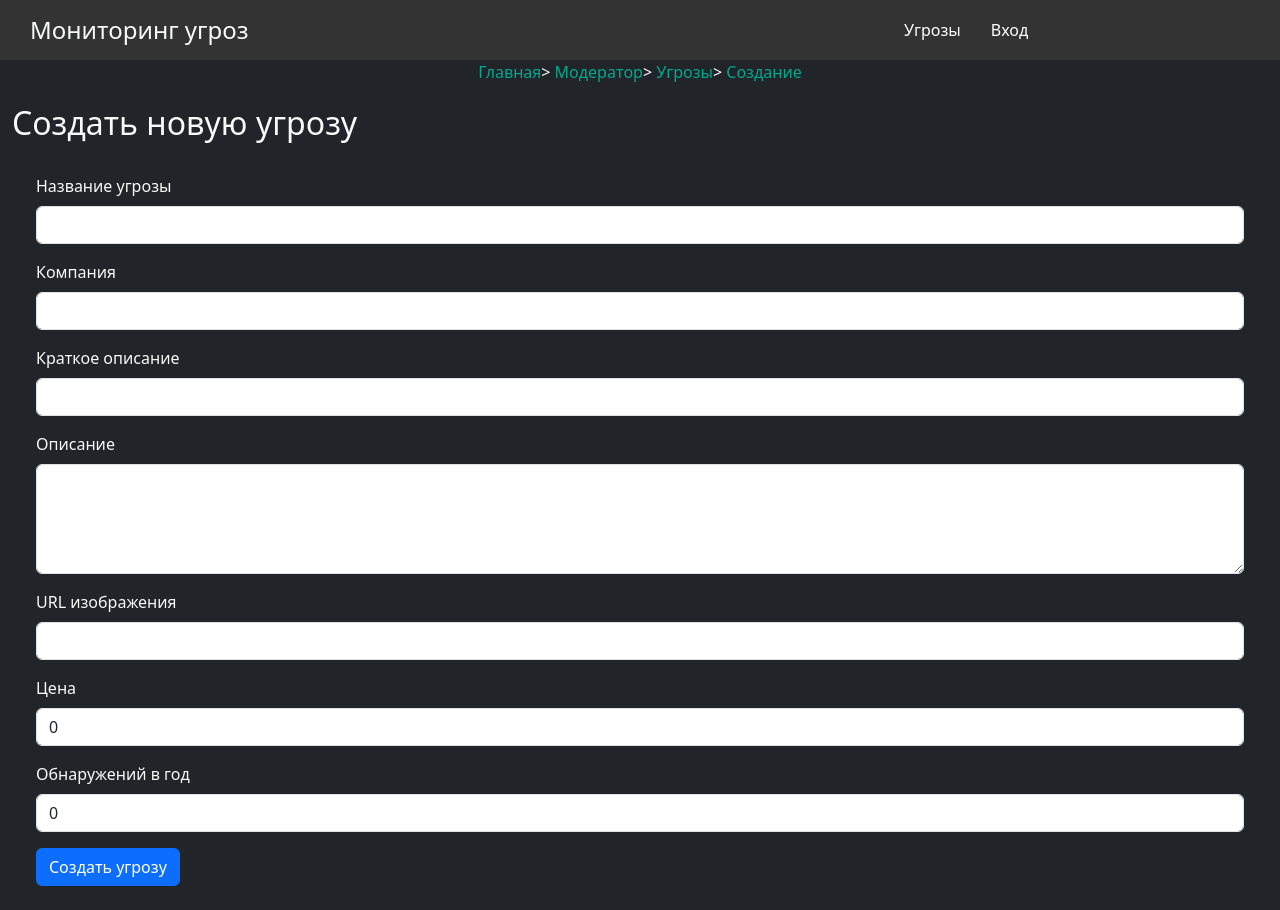
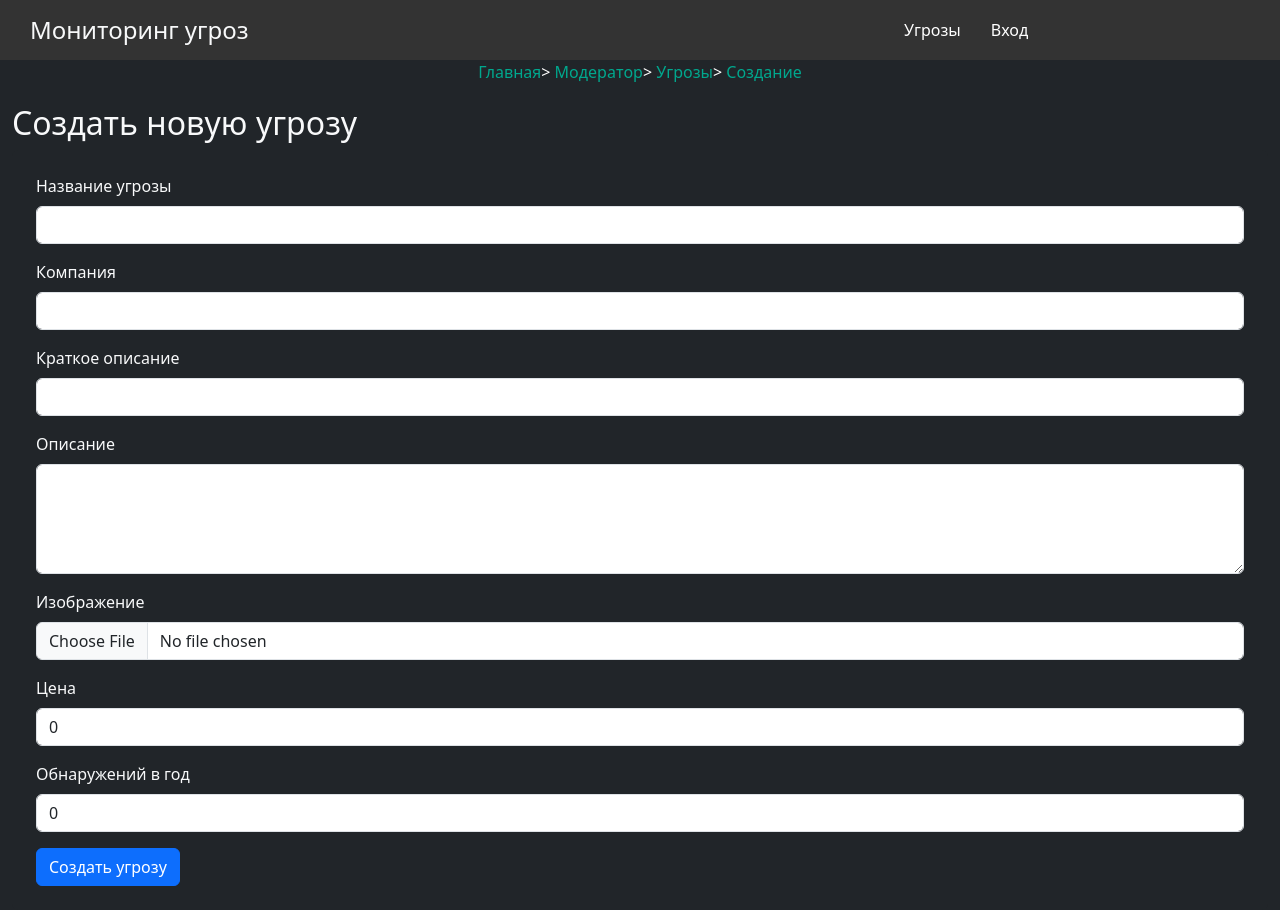
Before and after one commit to lexcf/rip_frontend, a React (Vite) app in the folder threats-app/: page /rip_frontend/moderator/threats/new in a window 1280 px wide. Shown: the top 910 px of the page. Built offline with nearby package versions, Linux system fonts and the light colour scheme.

Commit message:
fix pages

```diff
--- a/threats-app/src/ThreatFormPage.tsx
+++ b/threats-app/src/ThreatFormPage.tsx
@@ -5,6 +5,7 @@ import Cookies from 'js-cookie';
 import { Link } from 'react-router-dom';
 import Navbar from './Navbar';
 import Breadcrumbs from './Breadcrumbs';
+import axios from 'axios';
 
 const ThreatFormPage = () => {
   const { id } = useParams();
@@ -19,6 +20,7 @@ const ThreatFormPage = () => {
     price: 0,
     detections: 0,
   });
+  const [imageFile, setImageFile] = useState(null);
   const [loading, setLoading] = useState(!!id);
   const [error, setError] = useState('');
 
@@ -46,21 +48,58 @@ const ThreatFormPage = () => {
     setThreat((prev) => ({ ...prev, [name]: value }));
   };
 
+  const handleImageChange = (e) => {
+    console.log(e.target.files[0])
+    setImageFile(e.target.files[0]);
+  };
+
+  const uploadImage = async () => {
+    try {
+      const formData = new FormData();
+      console.log(imageFile)
+      formData.append('img_name', imageFile.name);
+      formData.append('pic', imageFile);
+      const response = await axios.post('/api/threats/image/', formData, {
+        headers: {
+          'Content-Type': 'multipart/form-data',
+          'X-CSRFToken': Cookies.get('csrftoken'),
+        },
+      });
+
+      if (response.status === 201) {
+        return `http://localhost:9000/static/${imageFile.name}`;
+      } else {
+        throw new Error('Ошибка при загрузке изображения');
+      }
+    } catch (err) {
+      console.error('Ошибка при загрузке изображения:', err);
+      throw new Error('Не удалось загрузить изображение.');
+    }
+  };
+
   const handleSubmit = async (e) => {
     e.preventDefault();
     setError('');
+
     try {
+      let imageUrl = threat.img_url;
+      if (imageFile) {
+        // Сначала загружаем изображение
+        imageUrl = await uploadImage();
+      }
+
+      // Создаем или обновляем угрозу
+      const newThreat = { ...threat, img_url: imageUrl };
       if (id) {
-        // Редактирование
-        await api.threats.detailUpdate(id, threat, {
+        await api.threats.detailUpdate(id, newThreat, {
           headers: { 'X-CSRFToken': Cookies.get('csrftoken') },
         });
       } else {
-        // Создание
-        await api.threats.detailCreate(threat, {
+        await api.threats.detailCreate(newThreat, {
           headers: { 'X-CSRFToken': Cookies.get('csrftoken') },
         });
       }
+
       navigate('/moderator/threats');
     } catch (err) {
       console.error('Ошибка при сохранении угрозы:', err);
@@ -140,13 +179,12 @@ const ThreatFormPage = () => {
             />
           </div>
           <div className="mb-3">
-            <label htmlFor="img_url" className="form-label">URL изображения</label>
+            <label htmlFor="img_file" className="form-label">Изображение</label>
             <input
-              type="text"
-              id="img_url"
-              name="img_url"
-              value={threat.img_url}
-              onChange={handleChange}
+              type="file"
+              id="img_file"
+              name="img_file"
+              onChange={handleImageChange}
               className="form-control"
             />
           </div>
```
